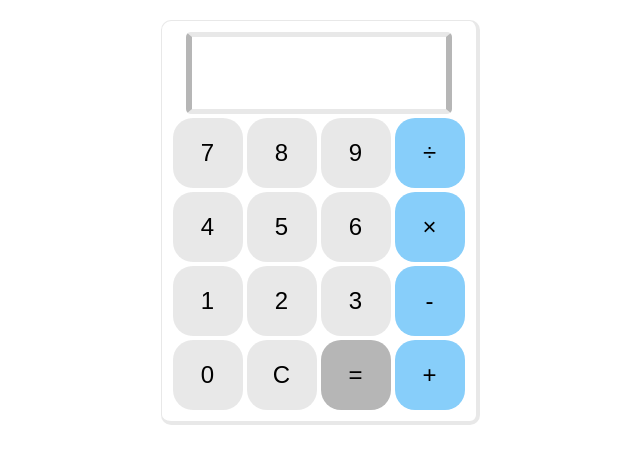
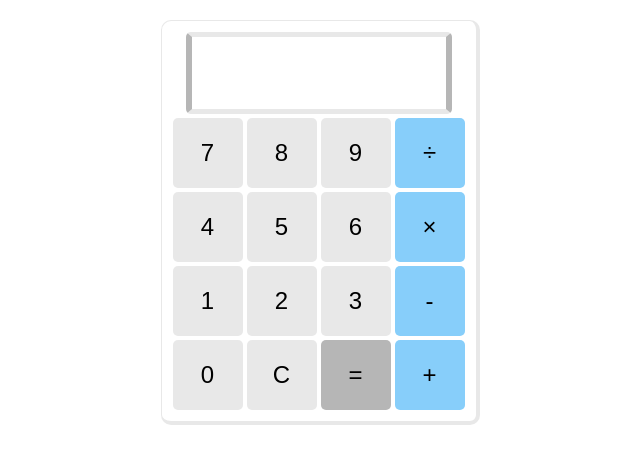
Before and after one commit to belph1024/calculator, a plain HTML site: page index.html in a window 1280 px wide. Shown: the full height of the page, 320-960 px from the left. Drawn offline with Linux system fonts and the light colour scheme.

Commit message:
Change the cursor design on button

```diff
--- a/style.css
+++ b/style.css
@@ -25,9 +25,11 @@ input {
   background-color: #dcdcdca4;
   /* ボタンの詳細設定 */
   border: none;
-  border-radius: 20px;
+  border-radius: 5px;
   /* クリック時の黒枠を消す */
   outline: none;
+  /* ボタン上ではカーソルを指マークに変更 */
+  cursor:pointer;
 }
 
 /* ディスプレイの詳細設定 */
```
